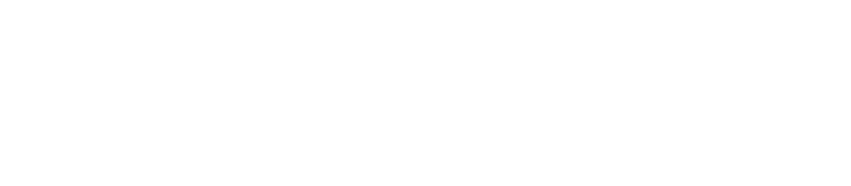
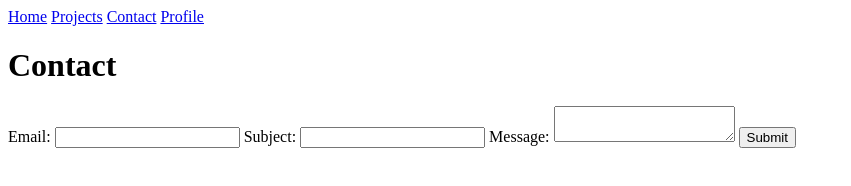
Before and after one commit to tanishaiyer1/portfolio, a plain HTML site: page contact/index.html in a window 1280 px wide. Shown: the whole page, without its empty margins (0-851 px from the left). Drawn offline with Linux system fonts and the light colour scheme.

Commit message:
page content

```diff
--- a/contact/index.html
+++ b/contact/index.html
@@ -0,0 +1,24 @@
+<!DOCTYPE html>
+<html lang="en">
+<head>
+    <meta charset="UTF-8">
+    <meta name="viewport" content="width=device-width, initial-scale=1.0">
+    <title>Contact</title>
+</head>
+<body>
+    <nav>
+        <a href="../index.html">Home</a>
+        <a href="../projects/index.html">Projects</a>
+        <a href="../contact/index.html">Contact</a>
+        <a href="https://github.com/tanishaiyer1" target="_blank">Profile</a>
+    </nav>
+    <h1>Contact</h1>
+    <form action="mailto: tiyer@ucsd.edu" method="POST" enctype="text/plain">
+        <label> Email: <input name="email" type="email" required></label>
+        <label> Subject: <input name="subject"></label>
+        <label> Message: <textarea name="body"></textarea></label>
+        <button>Submit</button>
+    </form>
+
+</body>
+</html>
--- a/index.html
+++ b/index.html
@@ -4,9 +4,17 @@
     <meta charset="UTF-8">
     <meta name="viewport" content="width=device-width, initial-scale=1.0">
     <title>Tanisha Iyer: Personal site and portfolio</title>
+    <link rel="stylesheet" href="styles.css">
 </head>
 <body>
+     <nav>
+        <a href="index.html">Home</a>
+        <a href="projects/index.html">Projects</a>
+        <a href="contact/index.html">Contact</a>
+        <a href="https://github.com/tanishaiyer1" target="_blank">Profile</a>
+    </nav>
     <h1>Tanisha Iyer</h1>
     <p>Hi, I’m Tanisha! I am a Mathematics and Economics joint major with a minor in Data Science at UC San Diego. Outside of academics, I love both watching and playing tennis.</p>
+    <img src="/Users/tanishaiyer/Desktop/DSC106/portfolio/Images/profile.jpg" alt="Professional headshot" style="width:200px; height:auto;">
 </body>
 </html>
```
Also changed, not shown: projects/index.html (+17 -0 lines).
